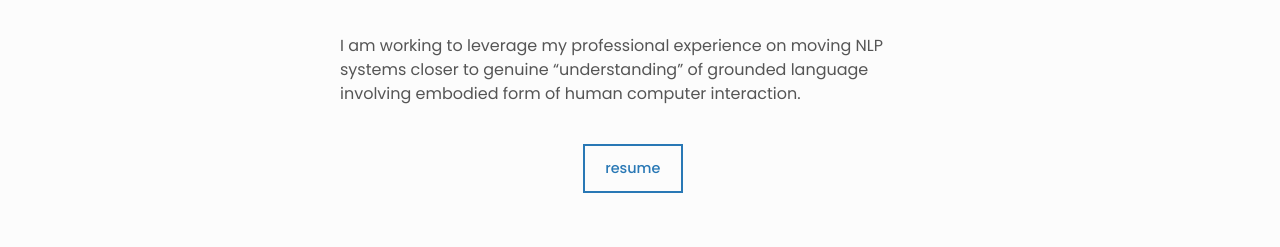
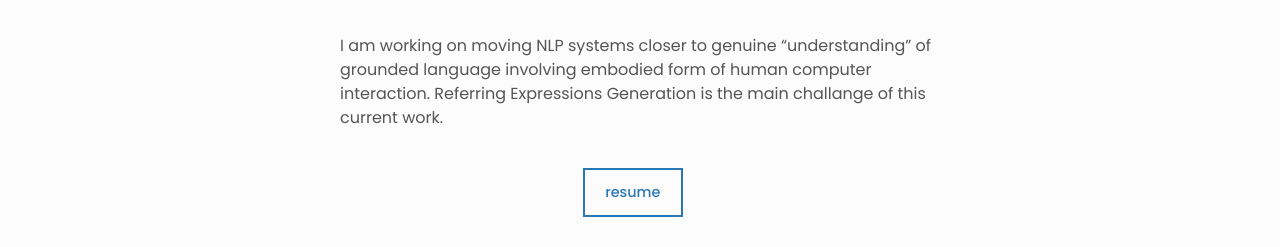
Before and after one commit to nadahass/NadaAlalyani.github.io, a plain HTML site: page index.html in a window 1280 px wide. Shown: the part 334-581 px from the top of the page. Drawn offline with Linux system fonts and the light colour scheme.

Commit message:
about changes

```diff
--- a/index.html
+++ b/index.html
@@ -78,8 +78,9 @@
 
         <!--  Replace this paragraph with your bio/about information.  -->
         <p class="about__desc">
-          I am working to leverage my professional experience on moving NLP systems closer to
+          I am working on moving NLP systems closer to
           genuine “understanding” of grounded language involving embodied form of human computer interaction.
+          Referring Expressions Generation is the main challange of this current work.
         </p>
 
         <div class="about__contact center">
```
